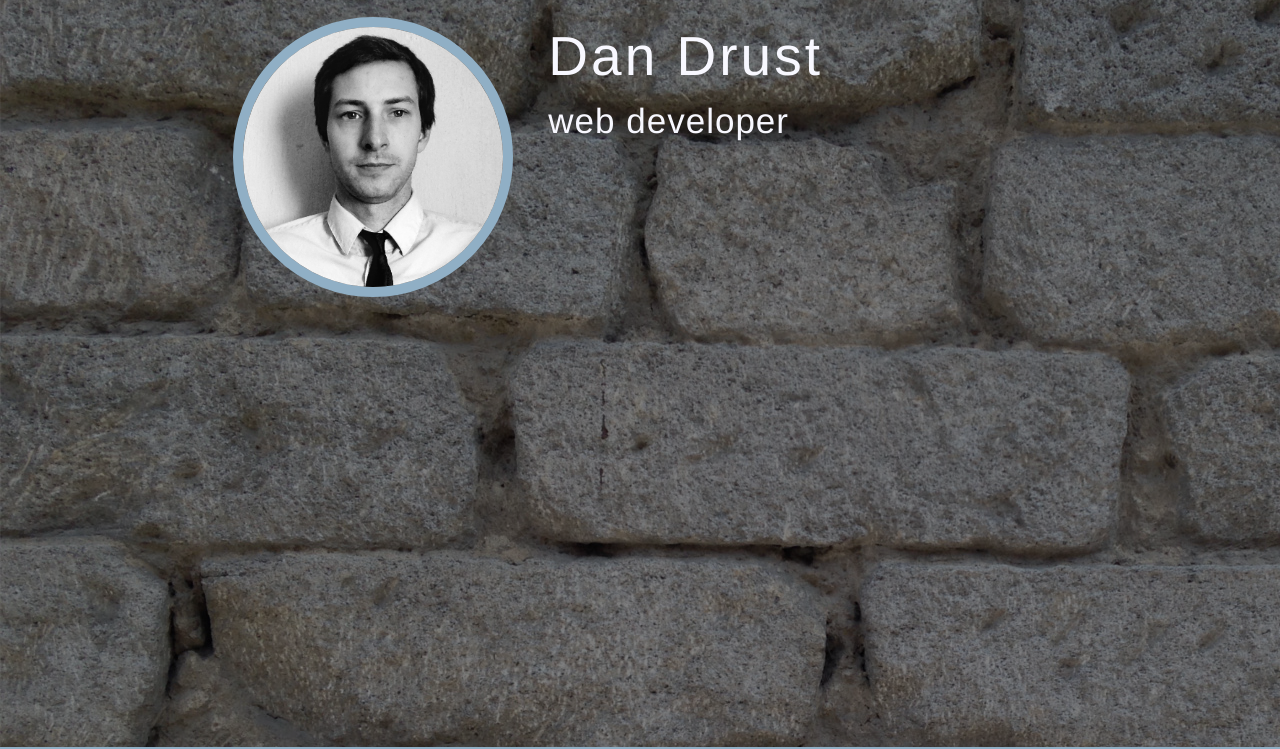
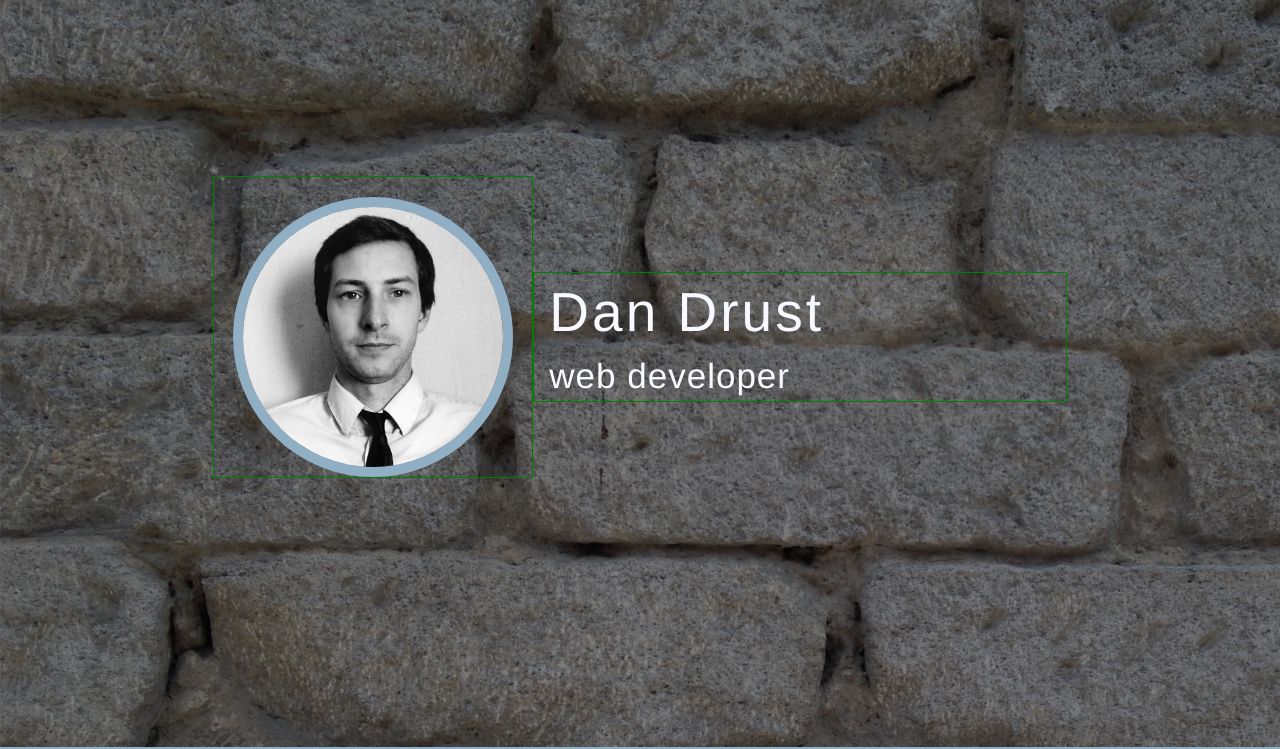
Before and after one commit to dandrust/personal-portfolio, a plain HTML site: page index.html in a window 1280 px wide. Shown: the part 53-802 px from the top of the page. Drawn offline with nearby package versions, Linux system fonts and the light colour scheme.

Commit message:
vertical center for header row

```diff
--- a/css/index.css
+++ b/css/index.css
@@ -64,7 +64,7 @@ section {
     position: absolute top: 50% transform: translateY: (50%);
 }
 .b {
-    //border: 1px solid green;
+    border: 1px solid green;
 }
 
 .portrait {
@@ -197,4 +197,12 @@ section>a {
         text-align: left;
     }
 
+    .vcenter {
+        display: flex;
+        align-items: center;
+    }
 }
+
+.head-row {
+
+}
--- a/index.html
+++ b/index.html
@@ -71,11 +71,11 @@
 
 	<header class="top-pane">
 		<div class="container-fluid">
-			<div class="row">
+			<div class="row vcenter head-row">
 				<div class="col-md-3 col-md-offset-2 col-sm-3 col-sm-offset-2 b">
 					<img src="img/headshot.jpg" class="img-responsive img-circle portrait">
 				</div>
-				<div class="col-md-5 col-sm-5 test head-text-align b">
+				<div class="col-md-5 col-sm-5 test head-text-align  b">
 
 					<span class="title inline">Dan Drust</span><br/>
 					<span class="subtitle inline"> web developer</span>
@@ -83,6 +83,7 @@
 					<!--<a href="about.html"><button type="button" class="btn btn-custom">More ></button></a>-->
 
 				</div>
+				<div class="col-md-2 col-sm-2"></div>
 			</div>
 		</div>
 	</header>
--- a/js/index.js
+++ b/js/index.js
@@ -3,12 +3,19 @@ $(document).ready(function(){
 	// Declare variables
 	var setMinSectHeight = function() {
 		console.log("inside setMinSectHeight()");
-		var windowHeight = $(window).height()
-		var topMargin = $('body').css("margin-top");
-		console.log(windowHeight, topMargin);
+		var headerHeight = $(window).height() - 50;
+		//var topMargin = $('body').css("margin-top");
+		//console.log(windowHeight, topMargin);
+		var headRowTopMargin = (headerHeight - $(".head-row").outerHeight(true))/2.5;
+		//;
+		console.log("top margin: " + headRowTopMargin);
 
-		$(".top-pane").css("min-height", windowHeight - 50);
+		$(".top-pane").css("min-height", headerHeight);
 		console.log($(".top-pane").css("min-height"));
+
+		$(".head-row").css("margin-top", headRowTopMargin);
+
+
 
 		//$("#contact").css("min-height", windowHeight - 50);
 		//console.log($("#contact").css("min-height"));
```
